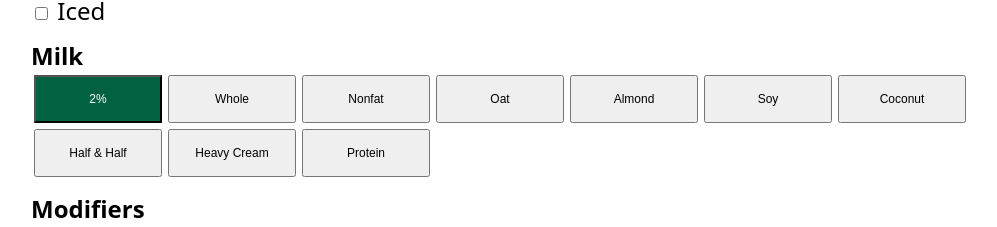
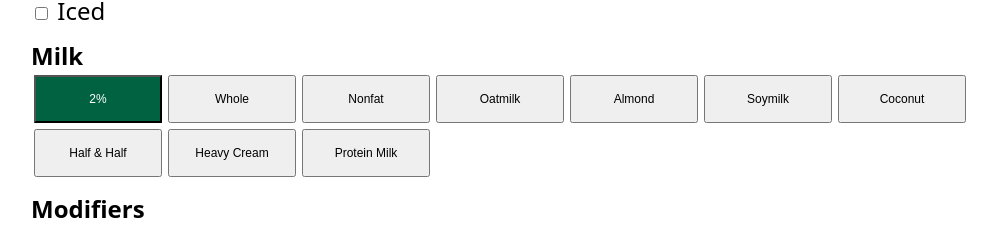
Before and after one commit to Marcaus-Cruz/starbs, a Vue app: page /pos in a window 1280 px wide. Shown: the part 329-556 px from the top of the page, without its empty margins (97-1094 px from the left). Built offline with nearby package versions, Linux system fonts and the light colour scheme.

Commit message:
Update milk names

```diff
--- a/src/catalog.ts
+++ b/src/catalog.ts
@@ -9,13 +9,13 @@ export const milks = [
   '2%',
   'Whole',
   'Nonfat',
-  'Oat',
+  'Oatmilk',
   'Almond',
-  'Soy',
+  'Soymilk',
   'Coconut',
   'Half & Half',
   'Heavy Cream',
-  'Protein',
+  'Protein Milk',
 ] as const;
 export type Milk = (typeof milks)[number];
 
```
Also changed, not shown: 1 other file (tests, documents, lock files or other folders).
